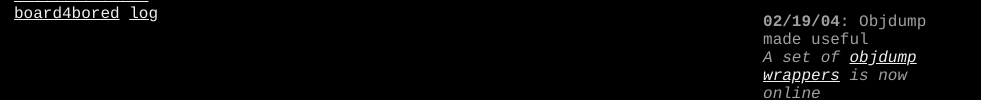
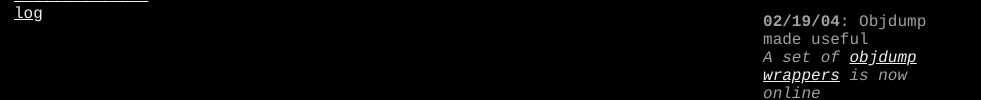
Before and after one commit to mammon/mammon.github.com, a plain HTML site: page index.html in a window 1280 px wide. Shown: the part 779-879 px from the top of the page, without its empty margins (0-981 px from the left). Drawn offline with Linux system fonts and the light colour scheme.

Commit message:
M : Removed defunct board

```diff
--- a/index.html
+++ b/index.html
@@ -46,7 +46,6 @@ still a mere side venture. The world of signal analysis has far much more to off
 <a href="http://mammon.github.com/Text/Perl-Disassembler-HOWTO.txt">"Mammon_'s Guide to Writing Disassemblers in Perl, You Morons!"</a><br>
 <p><br>
 <a href="mailto:hotmail.com@mammon_?subject=whatever&body=%21%21Remember%20to%20Fix%20the%20TO:%20email%20address%21%21">insecure email</a> <br>
-<a href="http://mammon.github.com/wwwboard/index.html">board4bored</a>
 <a href="http://mammon.github.com/log.html">log</a><br>
 
 <br></p></td></tr>
```
